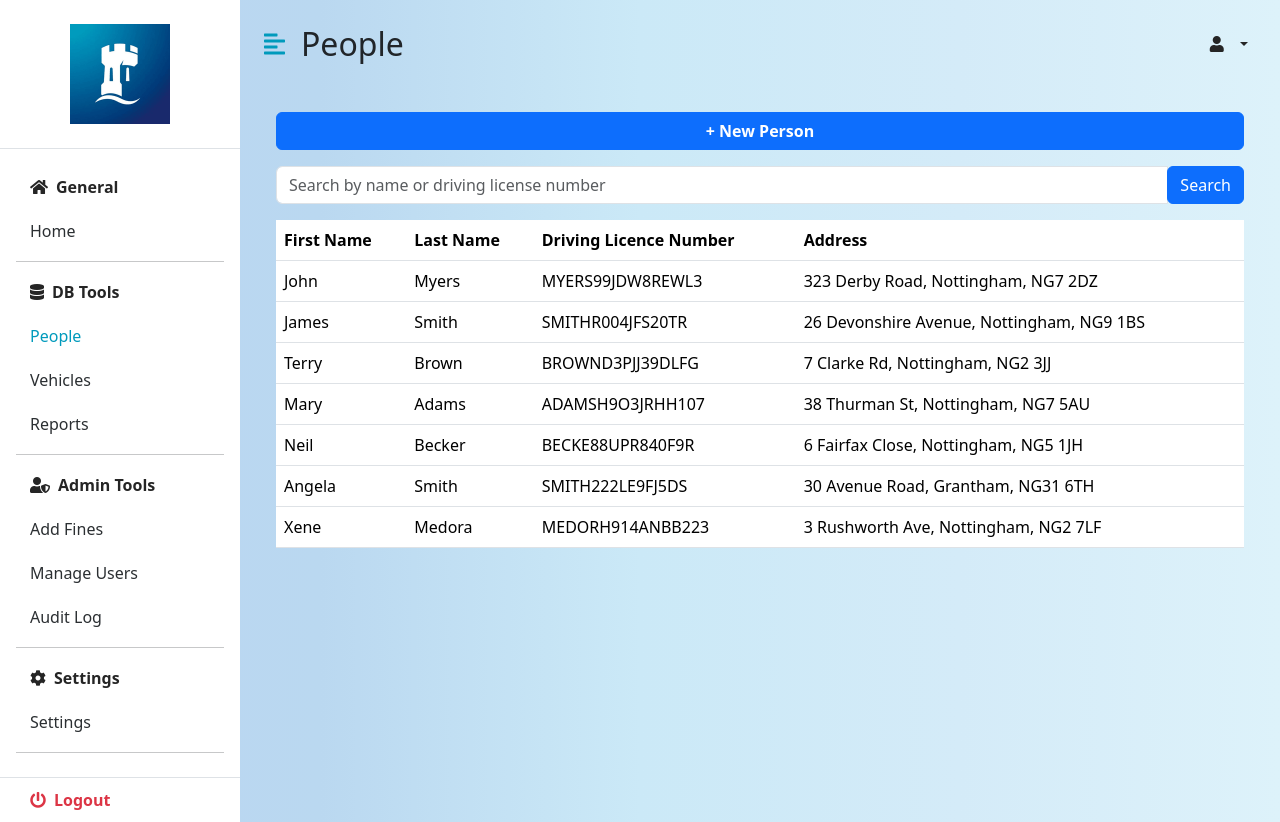
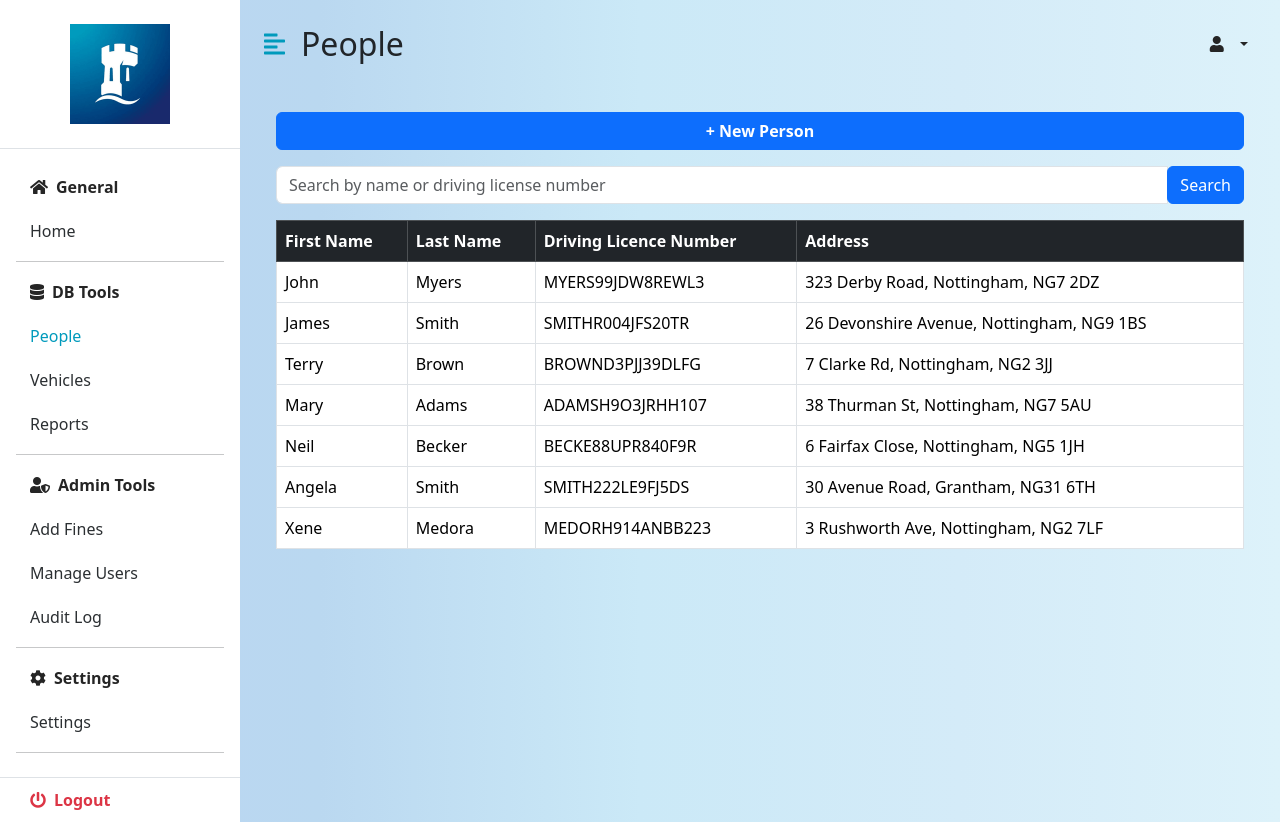
Before and after one commit to munmar/traffic_police, a Django app: page /people/ in a window 1280 px wide. Run offline with Django 4.2, Linux system fonts and the light colour scheme; data comes from the database, SQL or seed files in the repository.

Commit message:
added borders to table

```diff
--- a/people/templates/people/people.html
+++ b/people/templates/people/people.html
@@ -12,9 +12,9 @@
         </div>
       </div>
     </form>
-    <table class="table">
+    <table class="table table-bordered">
       <thead>
-        <tr>
+        <tr class="table-dark">
           <th>First Name</th>
           <th>Last Name</th>
           <th>Driving Licence Number</th>
--- a/reports/templates/reports/reports.html
+++ b/reports/templates/reports/reports.html
@@ -11,9 +11,9 @@
         </div>
       </div>
     </form>
-    <table class="table">
+    <table class="table table-bordered">
       <thead>
-        <tr>
+        <tr class="table-dark">
           <th>Incident ID</th>
           <th>Incident Date</th>
           <th>Incident Report</th>
--- a/vehicles/templates/vehicles/vehicles.html
+++ b/vehicles/templates/vehicles/vehicles.html
@@ -12,9 +12,9 @@
         </div>
       </div>
     </form>
-    <table class="table">
+    <table class="table table-bordered">
       <thead>
-        <tr>
+        <tr class="table-dark">
           <th>Registration</th>
           <th>Make</th>
           <th>Model</th>
```
